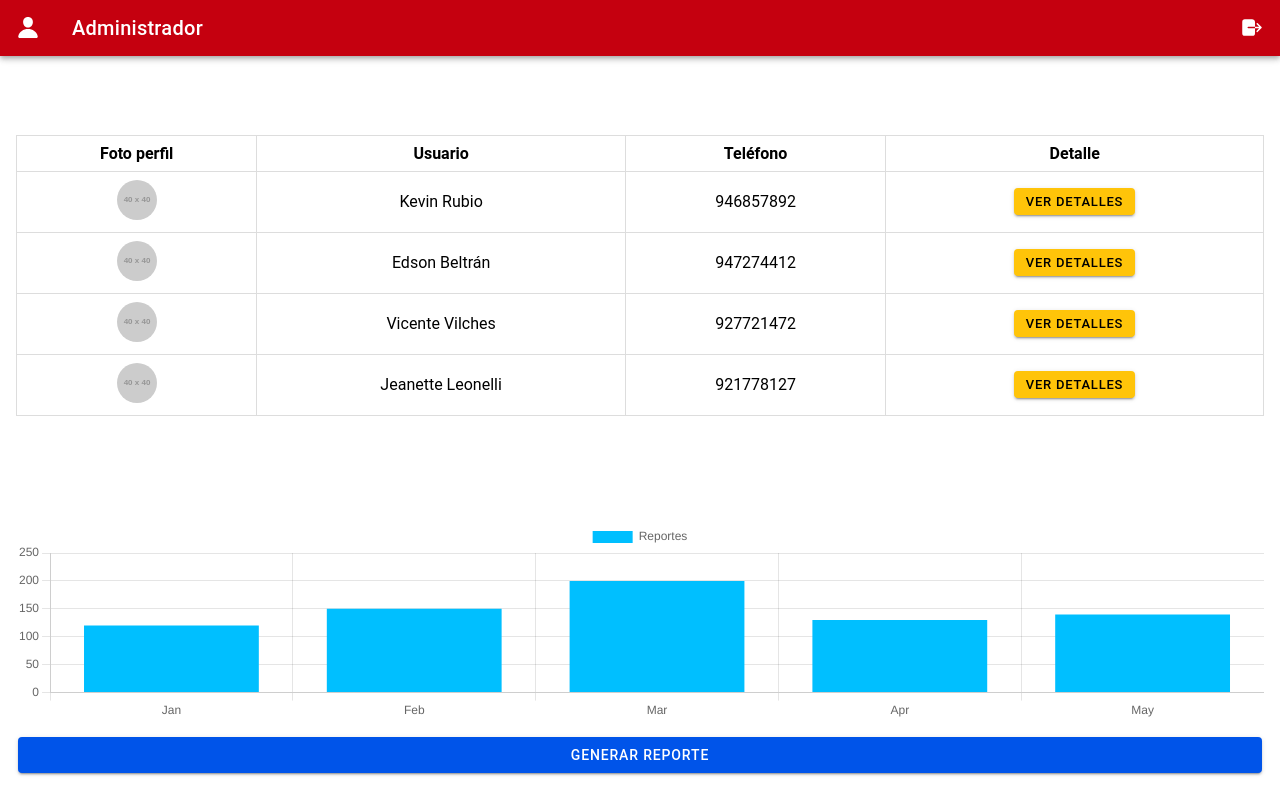
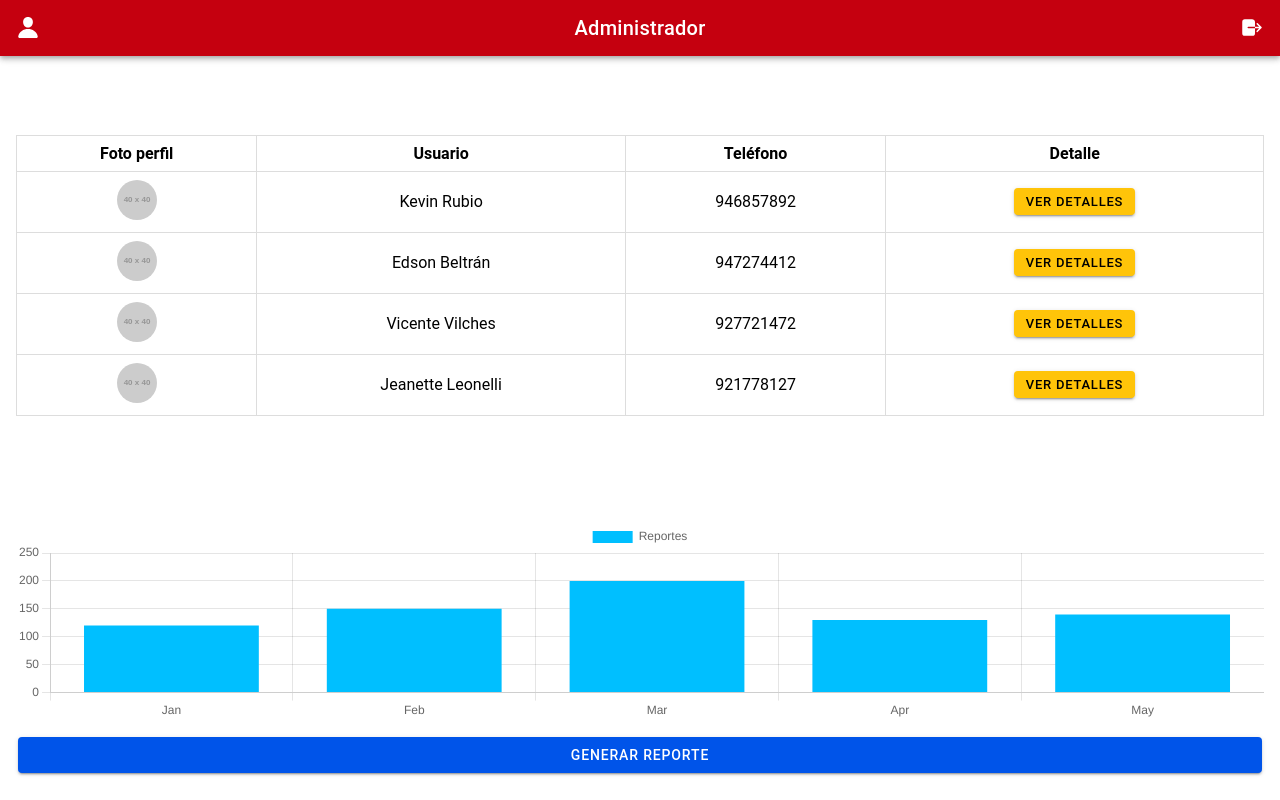
Before and after one commit to Beltraneds/ProyectoSad, a React (Vite) app: page /admin in a window 1280 px wide. Built offline with nearby package versions, Linux system fonts and the light colour scheme.

Commit message:
01112024v3

```diff
--- a/src/pages/Admin.tsx
+++ b/src/pages/Admin.tsx
@@ -60,11 +60,11 @@ const AdminPage: React.FC = () => {
 
   return (
     <IonPage>
-      <IonHeader className="">
-        <IonToolbar color="danger">
+      <IonHeader>
+        <IonToolbar className="nav-container" color="danger">
           <IonTitle>Administrador</IonTitle>
           <IonButtons slot="start">
-            <IonButton>
+            <IonButton onClick={() => history.push('/adminperfil')}>
               <IonIcon icon={person} slot="icon-only" />
             </IonButton>
           </IonButtons>
--- a/src/pages/AdminPerfil.tsx
+++ b/src/pages/AdminPerfil.tsx
@@ -81,7 +81,7 @@ const AdminProfilePage = () => {
   return (
     <IonPage>
       <IonHeader>
-        <IonToolbar color="danger">
+        <IonToolbar className="nav-container" color="danger">
           <IonButtons slot="start">
             <IonBackButton />
           </IonButtons>
--- a/src/styles/Admin.css
+++ b/src/styles/Admin.css
@@ -1,4 +1,8 @@
 /* AdminPage.css */
+
+.nav-container{
+    text-align: center;
+}
 .user-management-section {
     padding: 16px;
     text-align: center;
--- a/src/styles/AdminPerfil.css
+++ b/src/styles/AdminPerfil.css
@@ -1,8 +1,10 @@
 /* Estilo para el contenedor central de perfil */
-.profile-container {
+.nav-container{
+  text-align: center;
+}
+.profile-contain {
     text-align: center;
     padding: 20px;
-    background-color: #b30000; /* Fondo rojo */
     color: white; /* Texto en blanco */
   }
 
--- a/src/styles/Opciones.css
+++ b/src/styles/Opciones.css
@@ -15,6 +15,7 @@
   .profile-name {
     font-weight: bold;
     margin: 10px 0 0;
+    color: black;
   }
 
   /* Estilo del elemento de la descripción */
```
